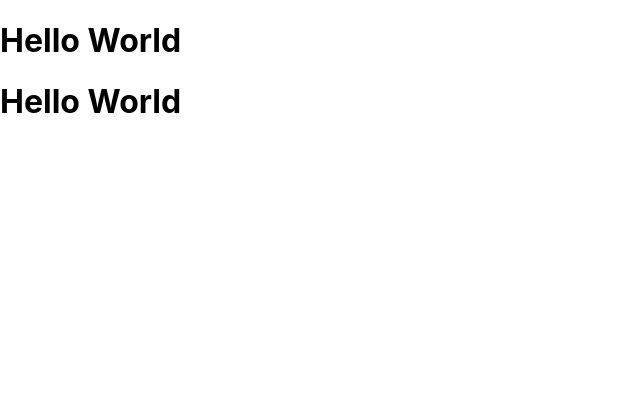
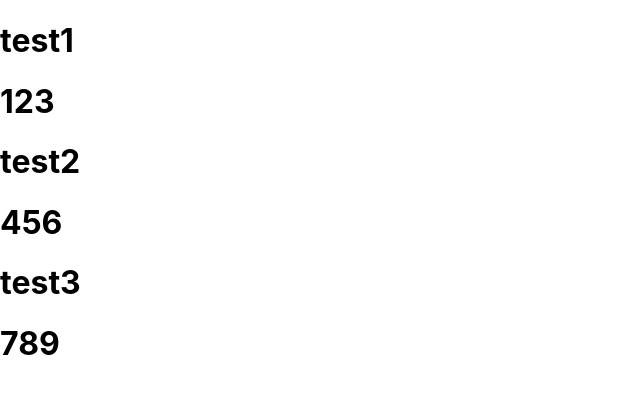
Before and after one commit to jongjin4749/react, a React (Create React App) app: page / in a window 1280 px wide. Shown: the top 394 px of the page, without its empty margins (0-640 px from the left). Built offline with nearby package versions, Linux system fonts and the light colour scheme.

Commit message:
2.3 REACT 속성사용하기

```diff
--- a/src/index.js
+++ b/src/index.js
@@ -1,32 +1,51 @@
 import React from 'react';
 import ReactDOM from 'react-dom';
 import './index.css';
-import App from './App';
 
-// 사용할 태그, 속성 객체, 텍스트 값 혹은 새로 생성하는 엘리먼트의 자식 엘리먼트
-// 세 번째 매개변수가 문자열이면 엘리먼트의 텍스트 값이며 아니라면 새로 생성하는 엘리먼트의 자식 엘리먼트
-let reactElement = React.createElement('h1', {name : 'kjj'}, 'Hello world');
-
-// render 함수에는 하나의 React 엘리먼트만 인자로 전달 할 수 있다.
-// ReactDOM.render(reactElement, document.getElementById('root'));
-
-// 만약, 다수의 h1 태그를 넣고 싶다면 div 또는 span을 선택하여 아래와 같이 사용하면 된다.(매개변수 갯수 제한 없음)
-// let reactMultiElement = React.createElement('div', null, reactElement, reactElement);
-// ReactDOM.render(reactMultiElement, document.getElementById('root'));
-
-// 개인적으로, div나 span은 자주 사용되는 태그이고 한번 더 감싸는 복잡도가 있으므로 Fragment를 사용하는게 좋다고 생각한다.
-// let reactMultiElement = React.createElement(React.Fragment, null, reactElement, reactElement);
-// ReactDOM.render(React.createElement(React.Fragment, null, reactMultiElement), document.getElementById('root'));
+/*
+1. props
+- 속성은 컴포넌트 내부에서는 변경할 수 없는 값(불변 객체이며 Object.isFrozen()함수를 활용하여 true인 것을 확인 할 수 있다)
+- 부모 컴포넌트는 자식의 생성 시점에 속성을 할당함
+- React는 HTML 표준 속성(href, title, style, class..등)에 해당하는지 속성 이름을 비교하고 일치하면 HTML 속성으로 사용하고 아니면 HTML에 렌더링 하지 않았었다.
+  그러나 REACT 16버전 이후 부터 표준이 아닌 HTML 속성도 렌더링하도록 변경되었다.
+**/
 
 
-// 만약 Hello World를 컴포넌트화 한다면 아래와 같이 사용하면 좋을 것 같다
-// React 컴포넌트 클래스 이름은 대문자로 시작한다.
+// class HelloWorld extends React.Component {
+//   render() {
+//     return (
+//       <div>
+//         <h1>{this.props.id}</h1>
+//         <h1>{this.props.password}</h1>
+//       </div>
+//     );
+//   }
+// }
+// export default HelloWorld;
+// ReactDOM.render(React.createElement('div', null, React.createElement(HelloWorld, {id:'test1',password:'1234'}), React.createElement(HelloWorld, {id:'test1',password:'1234'})), document.getElementById('root'));
+
+
+
+// 이 방식이 좀더 가독성이 나은듯
+// props 전체를 data={this.props}와 같이 전달 할 수도 있음
 class HelloWorld extends React.Component {
   render() {
+    console.log(Object.isFrozen(this.props));
     return (
-      <h1>Hello World</h1>
+      <React.Fragment>
+        <h1 data={this.props}>{this.props.id}</h1>
+        <h1>{this.props.password}</h1>
+      </React.Fragment>
     );
   }
 }
+
 export default HelloWorld;
-ReactDOM.render(React.createElement(React.Fragment, null, <HelloWorld/>, <HelloWorld/>), document.getElementById('root'));
+ReactDOM.render(
+  <React.Fragment>
+    <HelloWorld id="test1" password="123"/>
+    <HelloWorld id="test2" password="456"/>
+    <HelloWorld id="test3" password="789"/>
+  </React.Fragment>
+  ,document.getElementById('root')
+);
```
